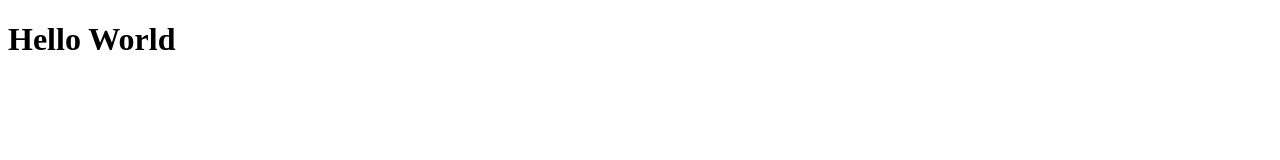
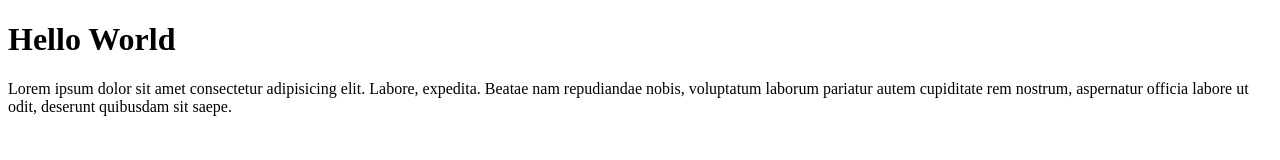
Before and after one commit to iyans018/iyans-git-test, a plain HTML site: page index.html in a window 1280 px wide. Drawn offline with Linux system fonts and the light colour scheme.

Commit message:
update file index.html menambahkan paragraf

```diff
--- a/index.html
+++ b/index.html
@@ -7,5 +7,6 @@
 </head>
 <body>
     <h1>Hello World</h1>
+    <p>Lorem ipsum dolor sit amet consectetur adipisicing elit. Labore, expedita. Beatae nam repudiandae nobis, voluptatum laborum pariatur autem cupiditate rem nostrum, aspernatur officia labore ut odit, deserunt quibusdam sit saepe.</p>
 </body>
 </html>
```
